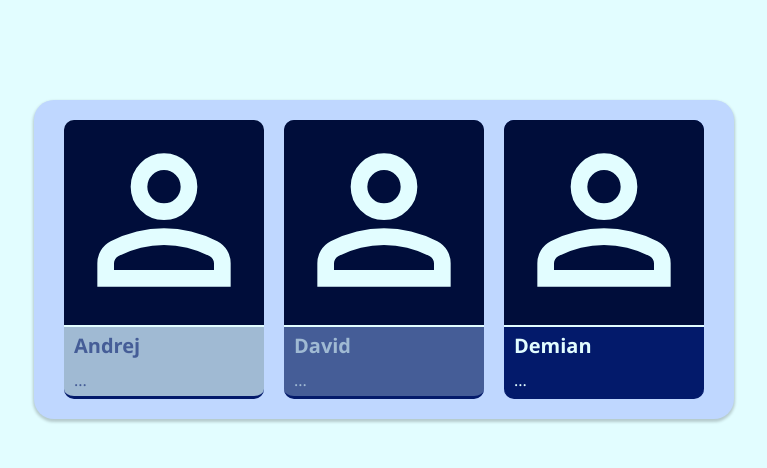
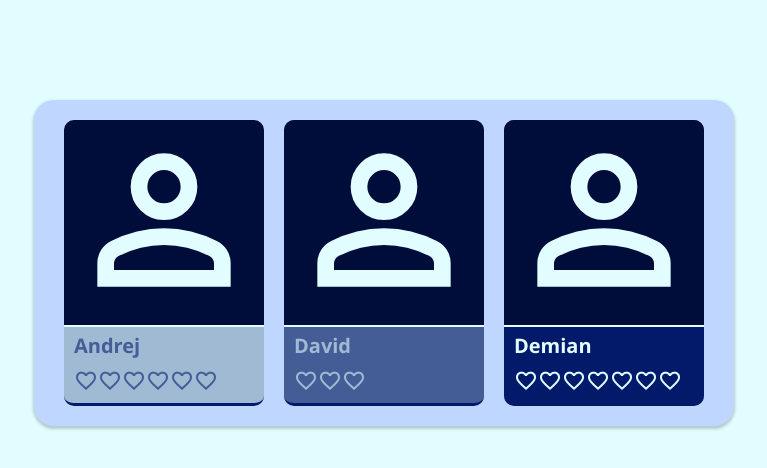
Before and after one commit to dem13/quizang, an Angular app: page / in a window 1280 px wide. Shown: the top 468 px of the page, without its empty margins (256-1023 px from the left). Built offline with nearby package versions, Linux system fonts and the light colour scheme.

Commit message:
players lives

```diff
--- a/src/app/quiz/player.ts
+++ b/src/app/quiz/player.ts
@@ -3,10 +3,12 @@ export class Player {
     name: string;
     id: string;
     isSelected: boolean = false;
+    lives: number;
 
-    constructor(name: string, id: string) {
+    constructor(name: string, id: string, lives: number) {
         this.name = name;
         this.id = id;
+        this.lives = lives;
     }
 
     select() {
--- a/src/app/quiz/quiz-playground/quiz-players-board/quiz-player-board-card/quiz-player-board-card.component.html
+++ b/src/app/quiz/quiz-playground/quiz-players-board/quiz-player-board-card/quiz-player-board-card.component.html
@@ -6,6 +6,12 @@
         {{ player?.name }}
     </div>
     <div class="quiz-player-board-card-lives">
-        ...
+        <div class="quiz-player-board-card-lives-item">
+            @for (life of getLives(); track life) {
+                <span class="material-symbols-outlined">
+                    favorite
+                </span>
+            }
+        </div>
     </div>
 </div>
--- a/src/app/quiz/quiz-playground/quiz-players-board/quiz-player-board-card/quiz-player-board-card.component.ts
+++ b/src/app/quiz/quiz-playground/quiz-players-board/quiz-player-board-card/quiz-player-board-card.component.ts
@@ -10,4 +10,8 @@ import { Player } from '../../../player';
 })
 export class QuizPlayerBoardCardComponent {
   @Input({ required: true }) player?: Player
+
+  getLives() {
+    return new Array(this.player?.lives).fill(1).map((_, i) => i);
+  }
 }
--- a/src/app/quiz/quiz-playground/quiz-players-board/quiz-players-board.component.ts
+++ b/src/app/quiz/quiz-playground/quiz-players-board/quiz-players-board.component.ts
@@ -11,11 +11,11 @@ import { Player } from '../../player';
 })
 export class QuizPlayersBoardComponent {
   @Input() players: Player[] = [
-    new Player('Andrej', 'Andrej-0'),
-    new Player('David', 'David-1'),
-    new Player('Demian', 'Demian-2'),
-    new Player('Ryan', 'Ryan-3'),
-    new Player('Arif', 'Arif-4'),
+    new Player('Andrej', 'Andrej-0', 6),
+    new Player('David', 'David-1', 3),
+    new Player('Demian', 'Demian-2', 7),
+    new Player('Ryan', 'Ryan-3', 5),
+    new Player('Arif', 'Arif-4', 5),
   ];
   selectedPlayerIndex = 0;
 
```
